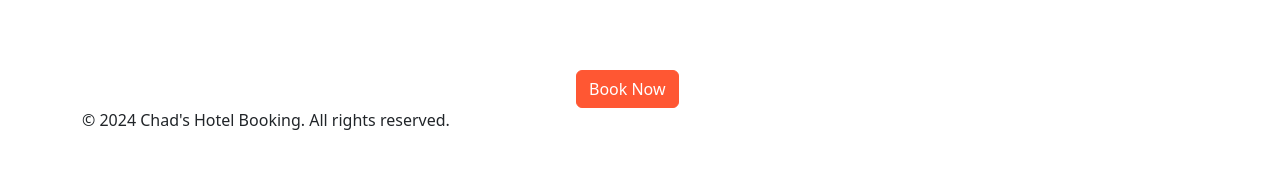
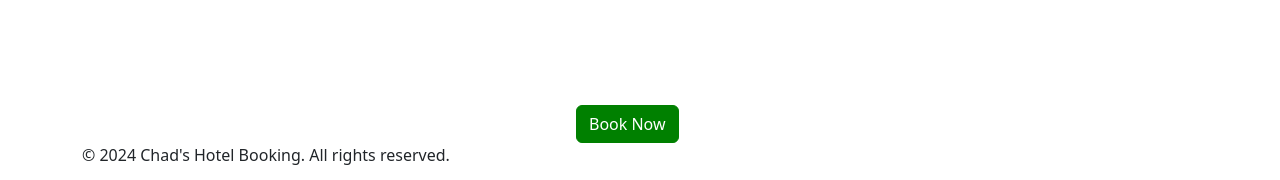
Before and after one commit to Chad96/Hotel-Booking-App, a React (Vite) app: page / in a window 1280 px wide. Shown: the part 1554-1734 px from the top of the page. Before the commit the page ends 1702 px from the top, so only its background shows below. Built offline with nearby package versions, Linux system fonts and the light colour scheme; no server answers.

Commit message:
home page updated

```diff
--- a/src/pages/Home.jsx
+++ b/src/pages/Home.jsx
@@ -247,7 +247,7 @@ const Home = () => {
         <a
           href="#book"
           className="btn btn-primary"
-          style={{ backgroundColor: primaryColor, borderColor: primaryColor,marginLeft: "45%" }}
+          style={{ backgroundColor: "green", borderColor: "green",marginLeft: "45%", marginTop: "35px" }}
         >
           Book Now
         </a>
```
